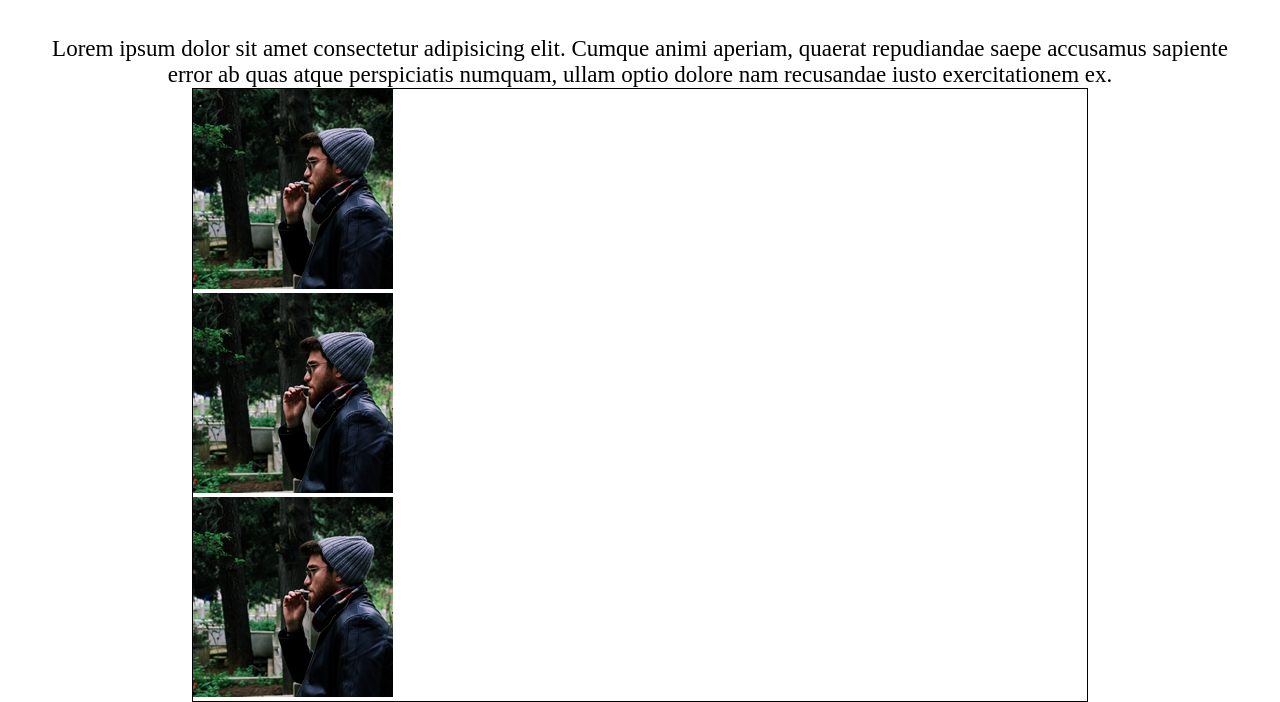
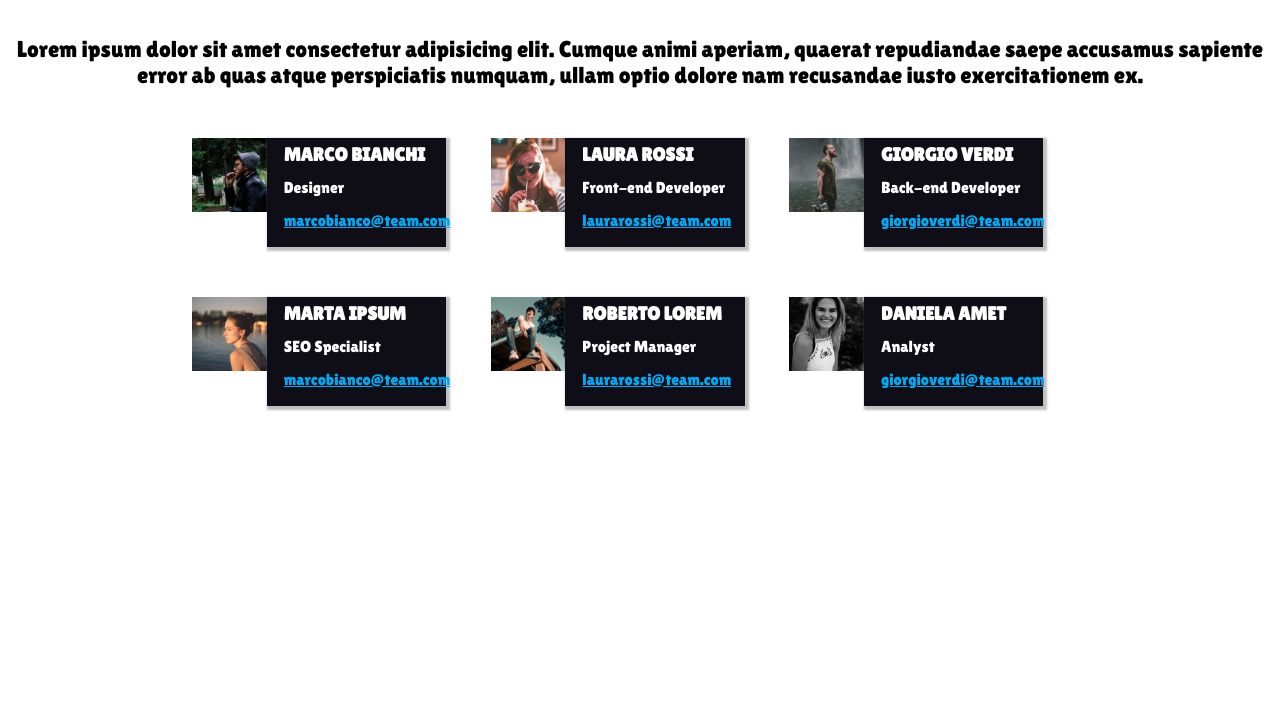
Before and after one commit to GiovanniMarseglia/html-css-float-cards, a plain HTML site: page index.html in a window 1280 px wide. Shown: the part 98-800 px from the top of the page. Drawn offline with Linux system fonts and the light colour scheme.

Commit message:
added font to html added all members

```diff
--- a/assets/style.css
+++ b/assets/style.css
@@ -3,7 +3,9 @@
     padding: 0;
     box-sizing: border-box;
 }
-
+html{
+    font-family:'Lilita One', sans-serif;
+}
 #title{
     font-family:'Lilita One', sans-serif;
     color: #E53170;
@@ -18,8 +20,45 @@
     font-size: 23px;
 }
 
-main{
+
+.clearfix{
+    content: "";
+    clear: both;
+    display:table;
+    }
+
+.float{
+        float: left;
+    }
+
+.principale{
     width: 70%;
-    margin: 0 auto;
-    border: 1px solid black;
+    margin: 50px auto 0;
 }
+
+.row{
+    float: left;
+    width: calc(100%/3);
+}
+
+img{
+    width: 25%;
+}
+
+.scheda{
+    height: 109px;
+    width: 60%;
+
+    background-color: #0F0E17;
+    color: white;
+    line-height: 33px;
+    box-shadow: 2px 2px 2px 2px rgba(128, 127, 127, 0.493);
+}
+
+h3, a, div>p{
+    margin-left: 17px;
+}
+
+a{
+    color: #00A9F4;
+}
--- a/index.html
+++ b/index.html
@@ -23,23 +23,45 @@
                 <!-- creazione contenitore -->
 
             <!-- creazione di ulteriori 3 div per le prime 3 schede -->
-        <div class="contenitore">
+            <div class="clearfix principale">
                 <!-- primo ragazzo -->
-            <img src="./assets/img/male1.png" alt="male1">
-            <div>
+                <div class="row">
+
+                    <img class="float" src="./assets/img/male1.png" alt="male1">
+
+                    <div class="float scheda">
+                    <h3>MARCO BIANCHI</h3>
+                    <p>Designer</p>
+                    <a href="mailto:marcobianco@team.com">marcobianco@team.com</a>
+                </div>
 
                 </div>
 
-            <!-- secondo ragazzo -->
-            <img src="./assets/img/male1.png" alt="male1">
-
-            <div></div>
 
 
-            <!-- terzo ragazzo -->
-            <img src="./assets/img/male1.png" alt="male1">
 
-            <div></div>
+                <div class="row">
+                    <img class="float " src="./assets/img/female1.png" alt="male1">
+                      <div class="float scheda">
+                        <h3>LAURA ROSSI</h3>
+                        <p>Front-end Developer</p>
+                       <a href="mailto:laurarossi@team.com">laurarossi@team.com</a>
+                    </div>
+                </div>
+
+
+                <div class="row">
+                    <img class="float" src="./assets/img/male2.png" alt="male1">
+                    <div class="float scheda">
+                        <h3>GIORGIO VERDI</h3>
+                        <p>Back-end Developer</p>
+                        <a href="mailto:giorgioverdi@team.com">giorgioverdi@team.com</a>
+                    </div>
+                </div>
+
+
+
+
             </div>
 
                 <!-- creazione contenitore -->
@@ -47,7 +69,49 @@
 
     </main>
 
+    <section>
+        <div class="clearfix principale">
+            <!-- primo ragazzo -->
+            <div class="row">
 
+                <img class="float" src="./assets/img/female2.png" alt="male1">
+
+                <div class="float scheda">
+                <h3>MARTA IPSUM</h3>
+                <p>SEO Specialist</p>
+                <a href="mailto:marcobianco@team.com">marcobianco@team.com</a>
+            </div>
+
+            </div>
+
+
+
+
+            <div class="row">
+                <img class="float " src="./assets/img/male3.png" alt="male1">
+                  <div class="float scheda">
+                    <h3>ROBERTO LOREM</h3>
+                    <p>Project Manager</p>
+                   <a href="mailto:laurarossi@team.com">laurarossi@team.com</a>
+                </div>
+            </div>
+
+
+            <div class="row">
+                <img class="float" src="./assets/img/female3.png" alt="male1">
+                <div class="float scheda">
+                    <h3>DANIELA AMET</h3>
+                    <p>Analyst</p>
+                    <a href="mailto:giorgioverdi@team.com">giorgioverdi@team.com</a>
+                </div>
+            </div>
+
+
+
+
+        </div>
+
+    </section>
 
 </body>
 </html>
```
Lines whose indentation alone changed are shown as unchanged.
